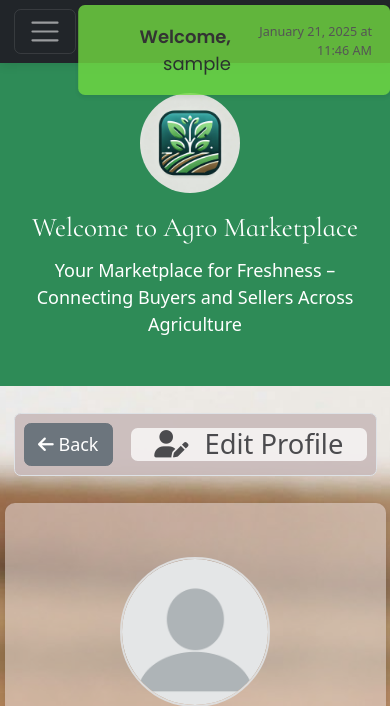
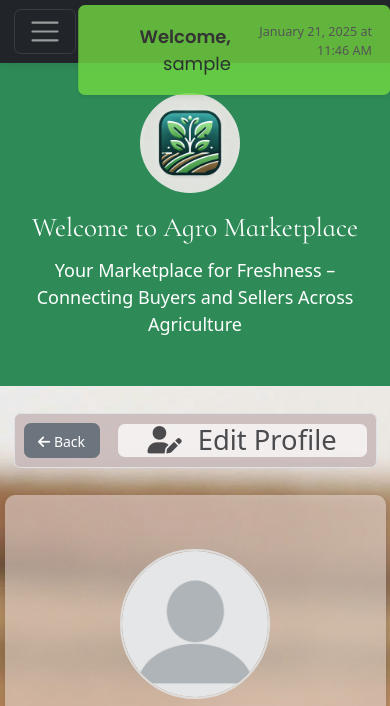
Before and after one commit to Aleksey-Kostov/agro_marketplace, a Django app: page /accounts/1/edit/ in a window 390 px wide. Shown: the top 706 px of the page. Run offline with Django 5.2, Linux system fonts and the light colour scheme; the visitor is signed in with stand-in values (Sample User, id 1); data comes from the database, SQL or seed files in the repository; data that the repository does not hold is empty; parts of the project's set-up code (start-up, migrations or seed data) failed here and were passed over; some libraries are stand-ins or nearby versions.

Commit message:
fix: design improvements

```diff
--- a/static/style/main.css
+++ b/static/style/main.css
@@ -627,10 +627,11 @@ main {
 
 .back-button {
     max-height: 45px;
-    min-width: 90px;
+    min-width: 94px;
     align-items: center;
     justify-content: center;
-    font-size: 16px;
+    font-size: 18px;
+    white-space: nowrap;
 }
 
 /* For screen sizes 768px and below (tablets and smaller devices) */
@@ -638,7 +639,8 @@ main {
     .back-button {
         max-height: 40px;
         min-width: 80px;
-        font-size: 14px;
+        font-size: 16px;
+        white-space: nowrap;
     }
 }
 
@@ -646,8 +648,9 @@ main {
 @media (max-width: 480px) {
     .back-button {
         max-height: 35px;
-        min-width: 70px;
-        font-size: 12px;
+        min-width: 75px;
+        font-size: 14px;
+        white-space: nowrap;
     }
 }
 
--- a/templates/accounts/profile-details.html
+++ b/templates/accounts/profile-details.html
@@ -8,7 +8,7 @@
         <!-- Profile Info Section -->
         <div class="row justify-content-center">
             <div class="col-md-8 col-lg-6 profile-container">
-                <div class="col-12 mb-4 text-details">
+                <div class="col-12 mb-4 text-details info-profile">
                     <div class="d-flex align-items-center border rounded p-2">
                         <a href="{% url 'dash' %}" class="btn btn-secondary me-3 back-button">
                             <i class="fas fa-arrow-left"></i> Back
--- a/templates/accounts/profile-edit.html
+++ b/templates/accounts/profile-edit.html
@@ -6,7 +6,7 @@
         <section class="edit-profile">
             <div class="col-12 edit-profile text-details">
                 <div class="d-flex align-items-center border rounded p-2">
-                    <a href="{% url 'dash' %}" class="btn btn-secondary me-3">
+                    <a href="{% url 'dash' %}" class="btn btn-secondary me-3 back-button">
                         <i class="fas fa-arrow-left"></i> Back
                     </a>
                     <h2 class="text-center bg-white text-dark opacity-75 m-0 flex-grow-1 rounded">
```
Also changed, not shown: 1 other file.
